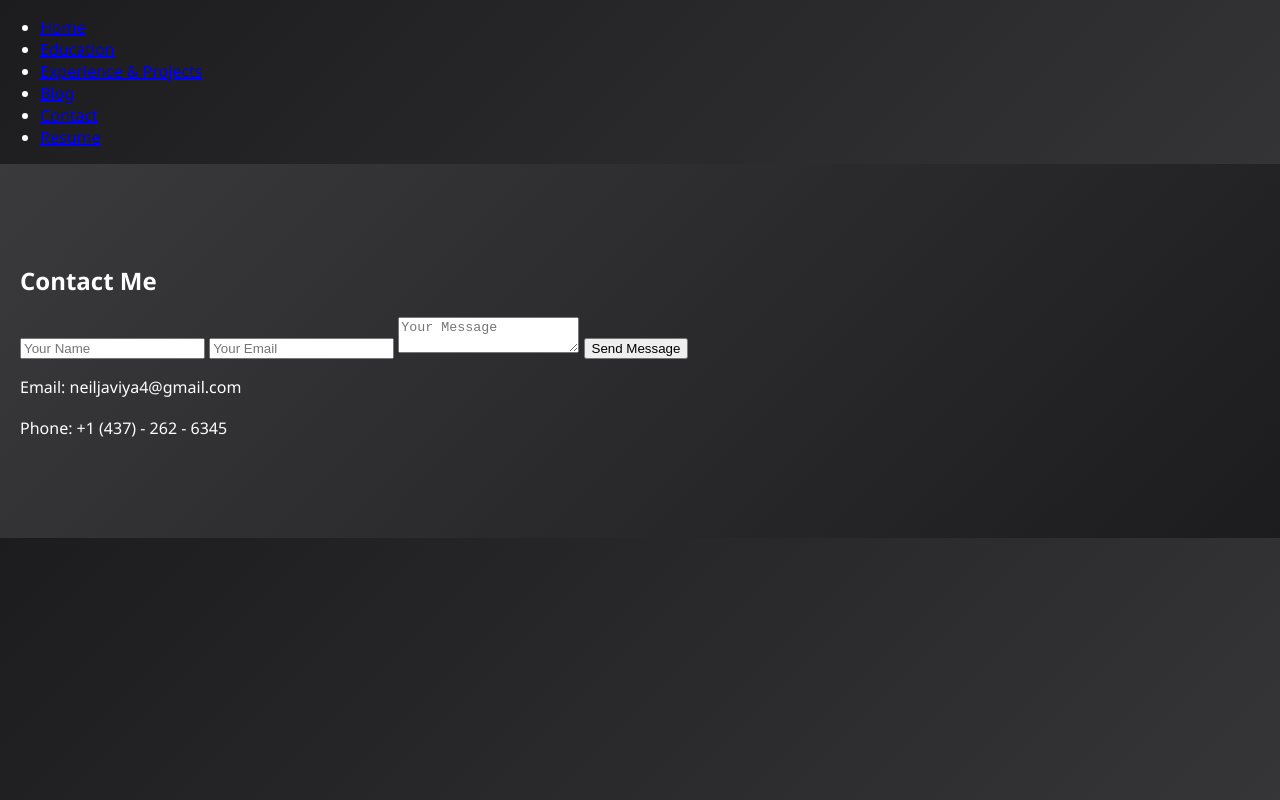
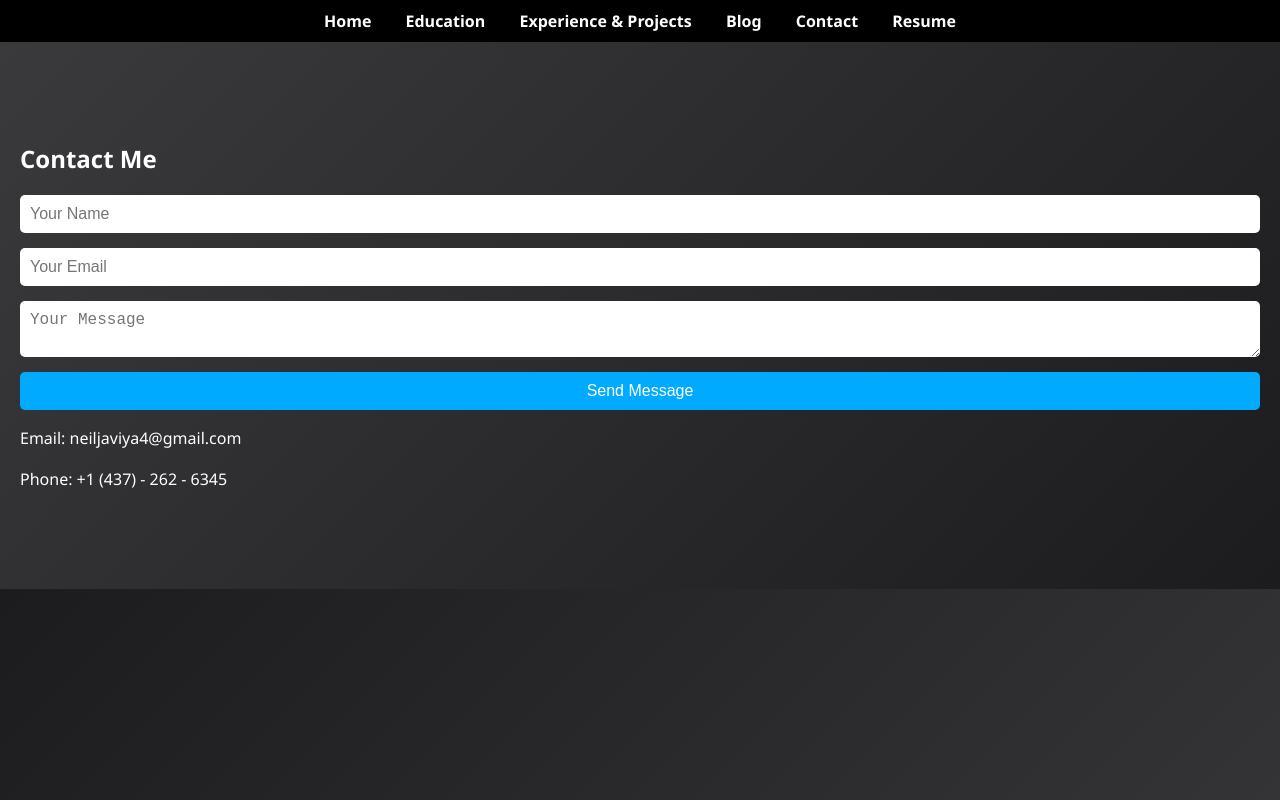
Before and after one commit to neiljaviya/neiljaviya.github.io, a plain HTML site: page contact.html in a window 1280 px wide. Drawn offline with Linux system fonts and the light colour scheme.

Commit message:
Update styles.css

```diff
--- a/styles.css
+++ b/styles.css
@@ -1,3 +1,4 @@
+/* Shared styles for the entire website */
 body {
     font-family: 'SF Pro', 'Segoe UI', sans-serif;
     margin: 0;
@@ -7,24 +8,32 @@ body {
     overflow-x: hidden;
 }
 
-#home {
-    position: relative;
-    height: 100vh;
-    display: flex;
-    justify-content: center;
-    align-items: center;
+header {
+    background-color: #000000;
+    padding: 10px 0;
     text-align: center;
-    background: url('path-to-your-vector-art.svg') no-repeat center center;
-    background-size: cover;
-    z-index: 1;
 }
 
-.intro {
-    z-index: 2;
-    backdrop-filter: blur(10px);
-    padding: 20px;
-    background: rgba(255, 255, 255, 0.1);
-    border-radius: 10px;
+nav ul {
+    list-style-type: none;
+    margin: 0;
+    padding: 0;
+}
+
+nav ul li {
+    display: inline;
+    margin: 0 15px;
+}
+
+nav ul li a {
+    text-decoration: none;
+    color: #ffffff;
+    font-weight: bold;
+    transition: color 0.3s ease;
+}
+
+nav ul li a:hover {
+    color: #00aaff;
 }
 
 section {
@@ -39,6 +48,14 @@ h1, h2 {
 p {
     font-size: 1.2rem;
     line-height: 1.6;
+}
+
+.intro {
+    z-index: 2;
+    backdrop-filter: blur(10px);
+    padding: 20px;
+    background: rgba(255, 255, 255, 0.1);
+    border-radius: 10px;
 }
 
 .education-cards .card, .experience-cards .card {
@@ -66,3 +83,32 @@ p {
     font-size: 1rem;
     line-height: 1.6;
 }
+
+form {
+    display: flex;
+    flex-direction: column;
+}
+
+form input, form textarea {
+    margin-bottom: 15px;
+    padding: 10px;
+    font-size: 1rem;
+    border-radius: 5px;
+    border: none;
+    outline: none;
+}
+
+form button {
+    padding: 10px 20px;
+    font-size: 1rem;
+    border-radius: 5px;
+    border: none;
+    background-color: #00aaff;
+    color: #ffffff;
+    cursor: pointer;
+    transition: background-color 0.3s ease;
+}
+
+form button:hover {
+    background-color: #0077cc;
+}
```
